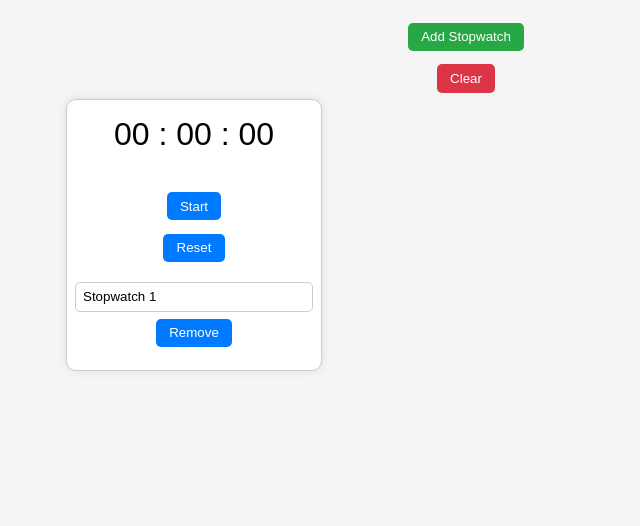
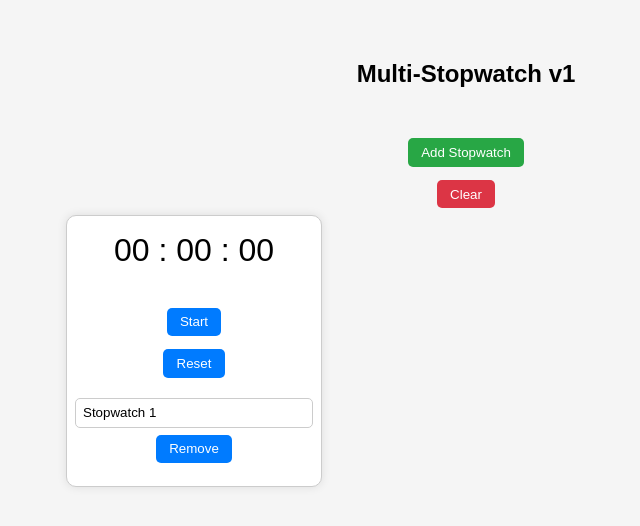
Before and after one commit to tusharnegi/multi-stopwatch, a React (Create React App) app: page / in a window 1280 px wide. Shown: the top 526 px of the page, without its empty margins (174-814 px from the left). Built offline with nearby package versions, Linux system fonts and the light colour scheme.

Commit message:
add heading

```diff
--- a/src/App.css
+++ b/src/App.css
@@ -45,6 +45,10 @@
   transition: background 0.3s;
 }
 
+.heading {
+  background: #28a745;
+}
+
 .addStopwatch {
   background: #28a745;
 }
--- a/src/App.js
+++ b/src/App.js
@@ -97,6 +97,7 @@ function App() {
 
   return (
     <div className="app">
+      <h2 className="app">Multi-Stopwatch v1</h2>
       <button className="addStopwatch" onClick={addStopwatch}>Add Stopwatch</button>
       <button className="clearAll" onClick={clearAll}>Clear</button>
 
```
